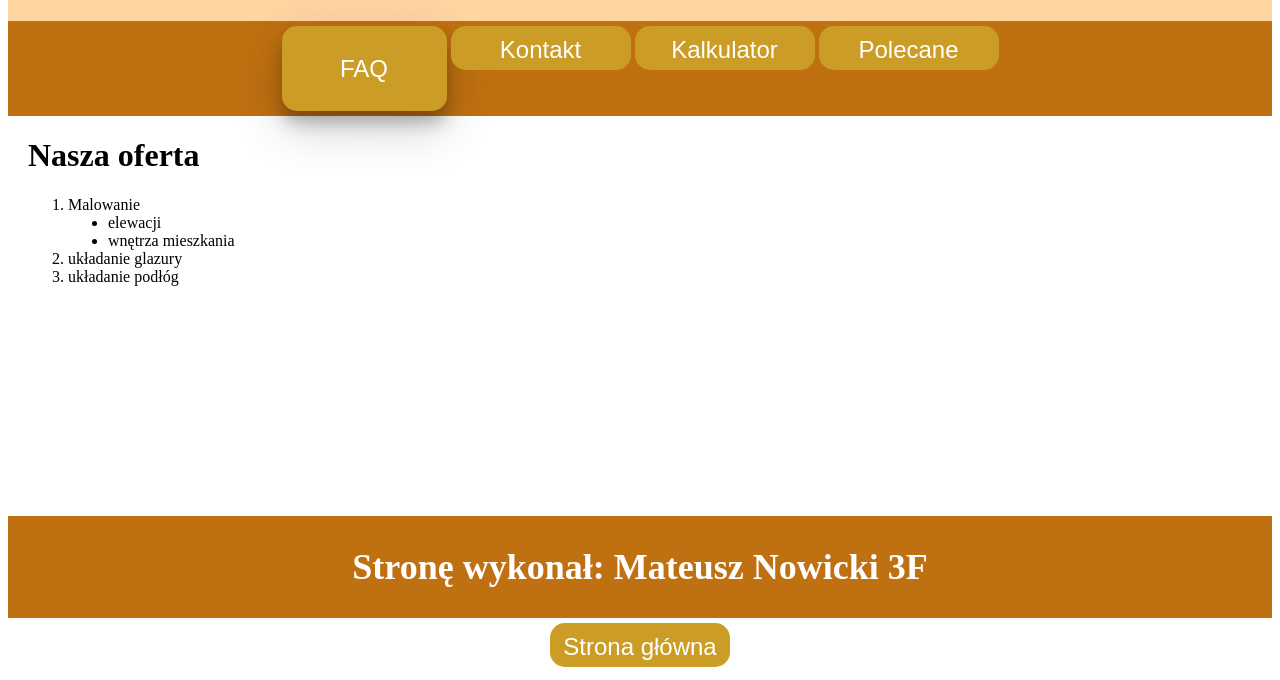
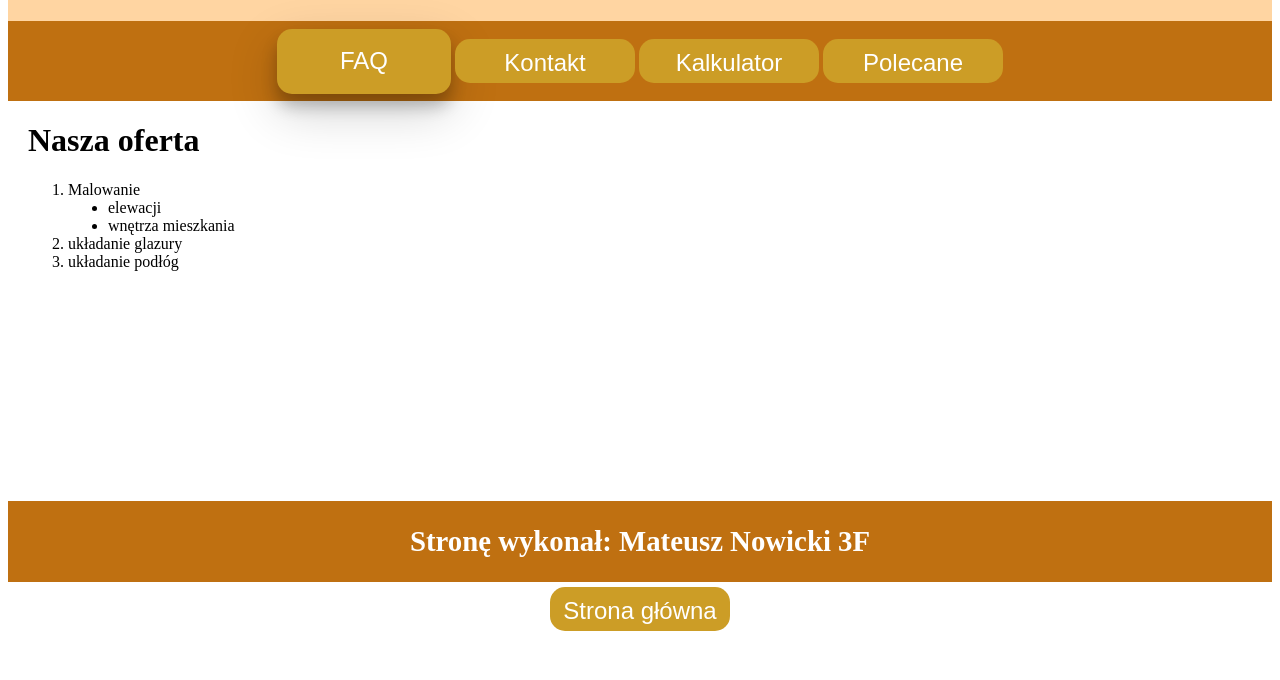
Before and after one commit to Mateusz-Nowicki/SchoolProjects, a plain HTML site: page Remonty/index.html in a window 1280 px wide. In both pictures the pointer is over the button "FAQ". Shown: the part 159-839 px from the top of the page. After the commit the page ends 803 px from the top, so only its background shows below. Drawn offline with Linux system fonts and the light colour scheme.

Commit message:
fix(css): fixed buttons' css

```diff
--- a/Remonty/main.css
+++ b/Remonty/main.css
@@ -13,12 +13,14 @@
   cursor: pointer;
   border-radius: 15px;
   transition-duration: 0.4s;
+  white-space: nowrap;
 }
 
 .buttons:hover{
   box-shadow: 0 12px 16px 0 rgba(0,0,0,0.24),0 17px 50px 0 rgba(0,0,0,0.19);
-  width: 165px;
-  height: 85px;
+  width: 174px;
+  height: 65px;
+
 }
 
 #mainContainer{
@@ -43,6 +45,8 @@
 #navigate{
   margin: auto;
   width: 100%;
+  align-items: center;
+  height: 80px;
   display: flex;
   flex-wrap: wrap;
   flex-direction: row;
@@ -61,6 +65,7 @@
 	background-color: rgb(191, 112, 17);
 	color: white;
 	text-align: center;
-	font-size:150%;
+	font-size:120%;
+  height: auto;
 
 }
--- a/Retrobusy/CSS/main.css
+++ b/Retrobusy/CSS/main.css
@@ -83,7 +83,7 @@
     color: white;
     width: 180px;
     padding: 10px;
-    height: 44px;
+    height: 50px;
     text-align: center;
     text-decoration: none;
     display: inline-block;
@@ -98,6 +98,6 @@
 
 .buttons:hover{
     box-shadow: 0 12px 16px 0 rgba(0,0,0,0.24),0 17px 50px 0 rgba(0,0,0,0.19);
-    width: 165px;
-    height: 95px;
+    width: 175px;
+    height: 75px;
 }
--- a/mainCSS/choosePageCSS.css
+++ b/mainCSS/choosePageCSS.css
@@ -39,5 +39,5 @@ body{
 .buttons:hover{
     box-shadow: 0 12px 16px 0 rgba(0,0,0,0.24),0 17px 50px 0 rgba(0,0,0,0.19);
     width: 165px;
-    height: 95px;
+    height: 75px;
 }
```
